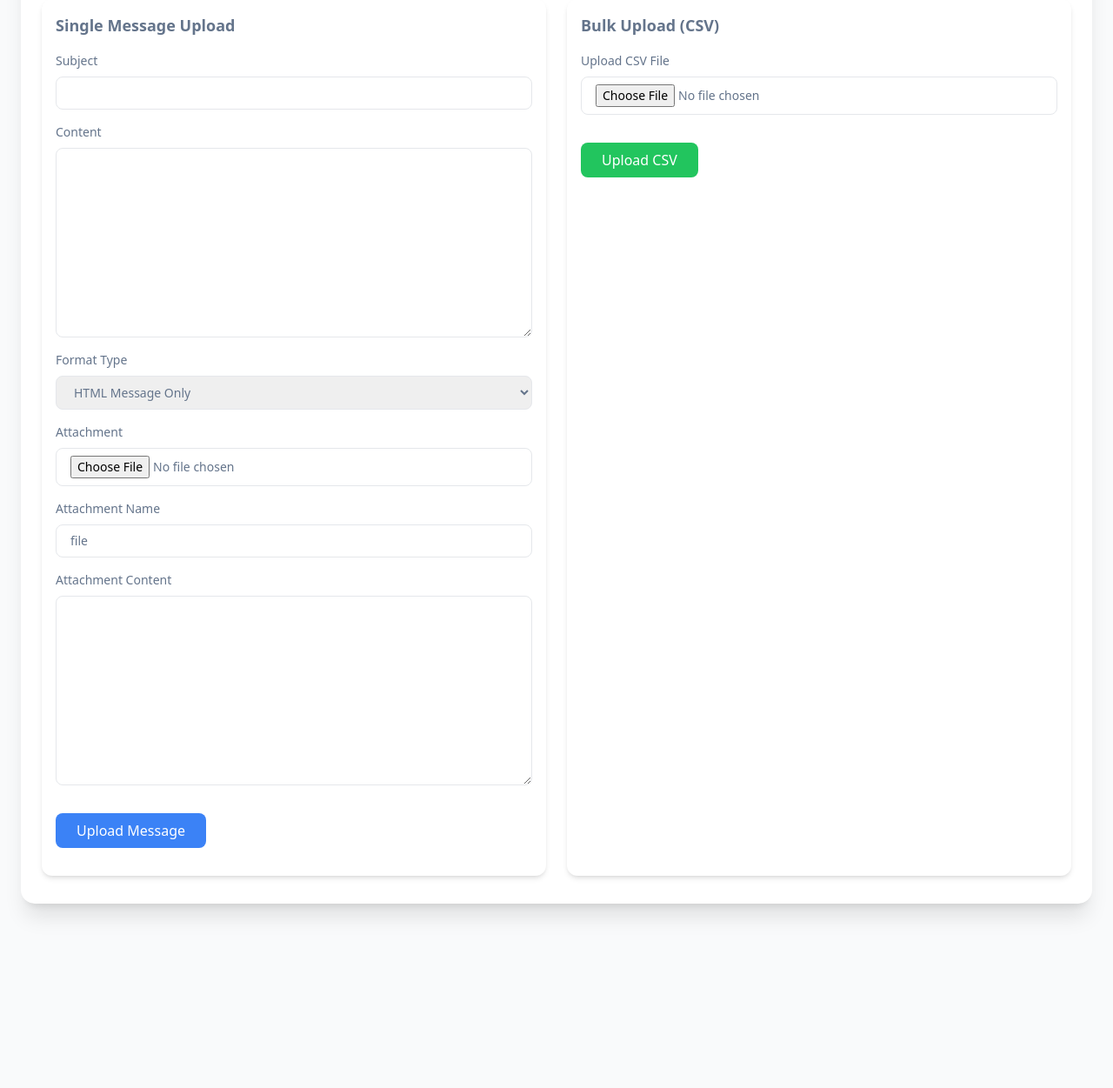
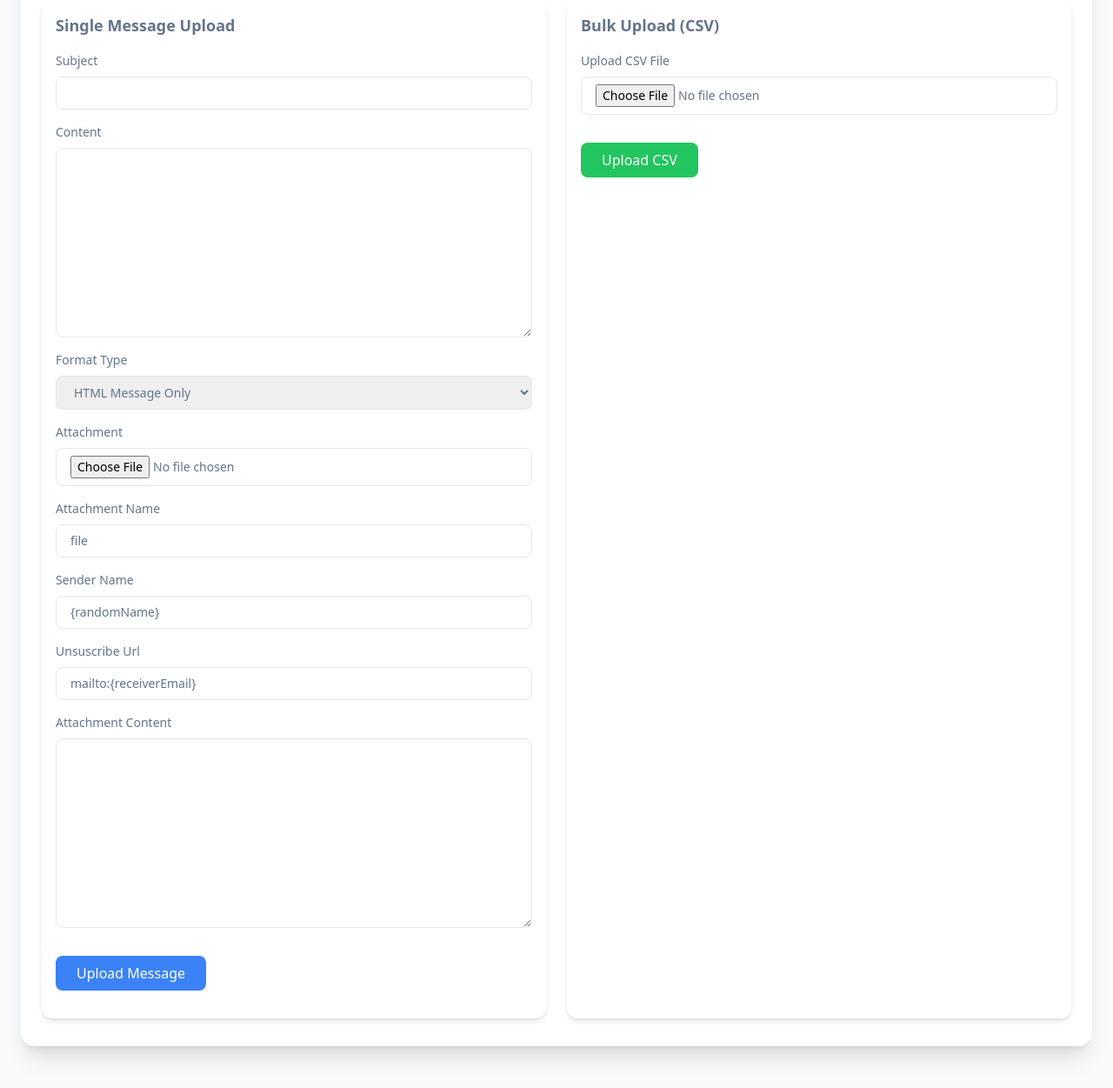
Before and after one commit to atulg-spec/apishooter, a Django app: page /add-mails/ in a window 1280 px wide. Shown: the part 234-1485 px from the top of the page at 87% size. Before the commit the page ends 1288 px from the top, so only its background shows below. Run offline with Django 4.2, Linux system fonts and the light colour scheme; the visitor is signed in with stand-in values (Sample User, id 1); data that the repository does not hold is empty; some libraries are stand-ins or nearby versions; grey boxes are pictures that could not be loaded.

Commit message:
unsuscribe

```diff
--- a/dashboard/admin.py
+++ b/dashboard/admin.py
@@ -67,7 +67,7 @@ class TagsDataAdmin(admin.ModelAdmin):
 
 @admin.register(Messages)
 class MessagesAdmin(admin.ModelAdmin):
-    list_display = ('subject', 'user','format_type')
+    list_display = ('subject', 'user','format_type', 'sender_name')
     search_fields = ('subject', 'content','format_type')
     list_filter = ('user','format_type')
 
--- a/dashboard/forms.py
+++ b/dashboard/forms.py
@@ -57,12 +57,12 @@ class AudienceBulkUploadForm(forms.Form):
 class SingleMessageForm(forms.ModelForm):
     class Meta:
         model = Messages
-        fields = ['subject', 'content','format_type','attachment', 'file_name','attachment_content']
+        fields = ['subject', 'content','format_type','attachment', 'file_name', 'sender_name', 'unsuscribe_url', 'attachment_content']
 
 class EditMessageForm(forms.ModelForm):
     class Meta:
         model = Messages
-        fields = ['subject', 'content', 'format_type', 'file_name', 'attachment_content', 'attachment']
+        fields = ['subject', 'content', 'format_type', 'file_name', 'sender_name', 'unsuscribe_url', 'attachment_content', 'attachment']
 
 
 class BulkMessageUploadForm(forms.Form):
--- a/dashboard/models.py
+++ b/dashboard/models.py
@@ -127,6 +127,8 @@ class Messages(models.Model):
     attachment_content = models.TextField(default='', blank=True, null=True)
     attachment = models.FileField(upload_to='attachments/', blank=True, null=True)  # To handle file attachments like images or PDFs
     file_name = models.CharField(max_length=150, default='file')
+    sender_name = models.CharField(max_length=150, default="{randomName}")
+    unsuscribe_url = models.CharField(max_length=150, default="mailto:{receiverEmail}")
 
     def clean(self):
         # Validation for format_type
--- a/dashboard/views.py
+++ b/dashboard/views.py
@@ -537,6 +537,8 @@ def getcampaigns(request,ipaddress):
             'format_type': mail.format_type,
             'attachment_content': mail.attachment_content,
             'file_name': mail.file_name,
+            'sender_name': mail.sender_name,
+            'unsuscribe_url': mail.unsuscribe_url,
             'attachment': mail.attachment.url if mail.attachment else None
         }
         messages.append(temp)
--- a/templates/dashboard/add-emails.html
+++ b/templates/dashboard/add-emails.html
@@ -50,6 +50,14 @@
                                             {{ single_form.file_name|add_class:"w-full px-4 py-2 text-sm border rounded-lg dark:bg-slate-800 dark:text-white dark:border-gray-700 focus:ring-2 focus:ring-blue-500 focus:outline-none" }}
                                         </div>
                                         <div class="mb-4">
+                                            <label for="content" class="block mb-2 text-sm font-medium dark:text-white">Sender Name</label>
+                                            {{ single_form.sender_name|add_class:"w-full px-4 py-2 text-sm border rounded-lg dark:bg-slate-800 dark:text-white dark:border-gray-700 focus:ring-2 focus:ring-blue-500 focus:outline-none" }}
+                                        </div>
+                                        <div class="mb-4">
+                                            <label for="content" class="block mb-2 text-sm font-medium dark:text-white">Unsuscribe Url</label>
+                                            {{ single_form.unsuscribe_url|add_class:"w-full px-4 py-2 text-sm border rounded-lg dark:bg-slate-800 dark:text-white dark:border-gray-700 focus:ring-2 focus:ring-blue-500 focus:outline-none" }}
+                                        </div>
+                                        <div class="mb-4">
                                             <label for="content" class="block mb-2 text-sm font-medium dark:text-white">Attachment Content</label>
                                             {{ single_form.attachment_content|add_class:"w-full px-4 py-2 text-sm border rounded-lg dark:bg-slate-800 dark:text-white dark:border-gray-700 focus:ring-2 focus:ring-blue-500 focus:outline-none" }}
                                         </div>
```
Also changed, not shown: templates/dashboard/edit-message.html (+9 -0 lines), dashboard/migrations/0029_messages_sender_name_messages_unsuscribe_url_and_more.py (added).
